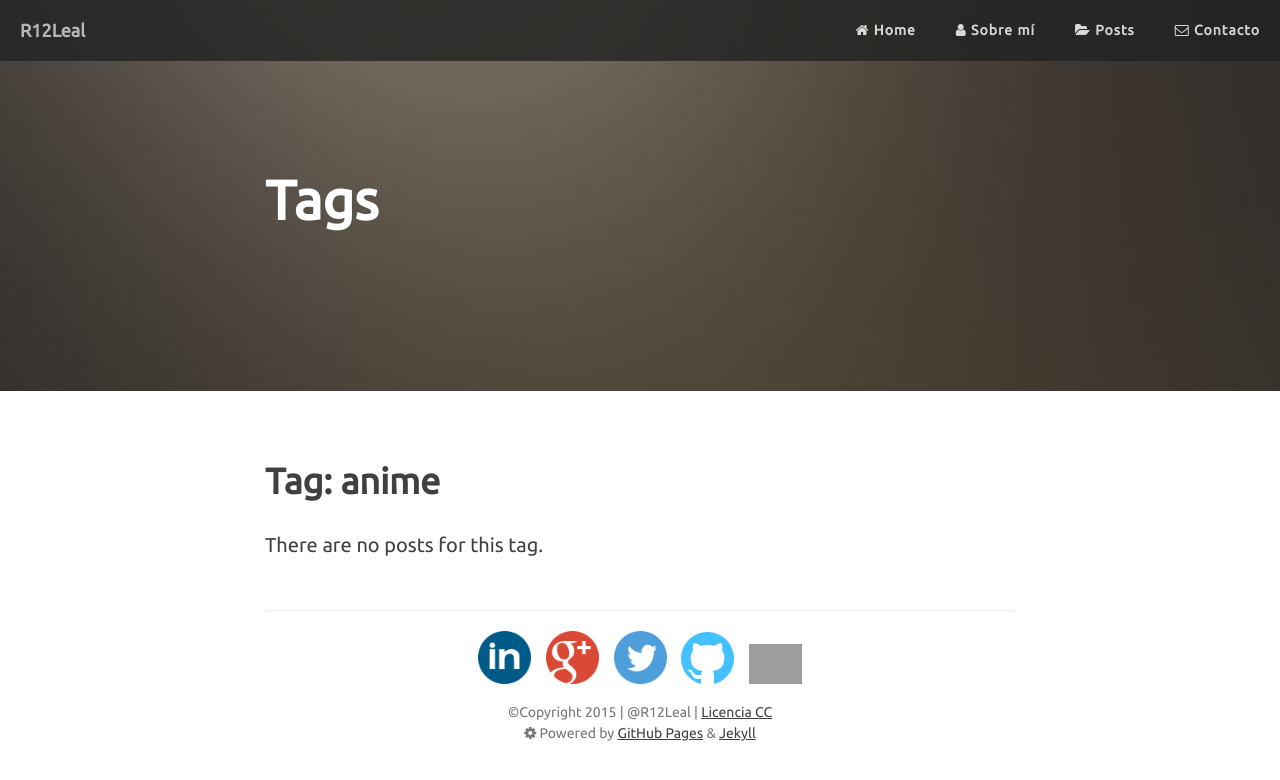
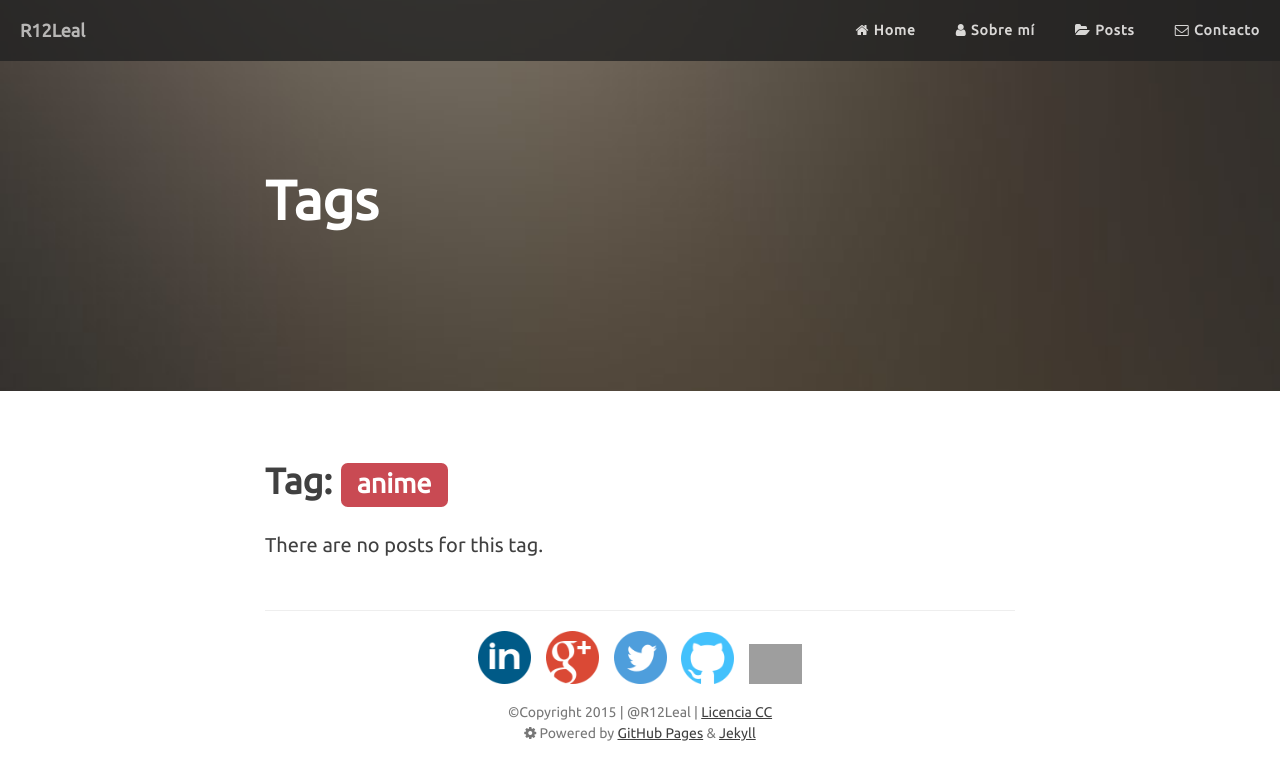
Before and after one commit to R12Leal/R12Leal.github.io, a Jekyll site: the page built from tag/anime.md, in a window 1280 px wide. Shown: the top 780 px of the page. Built offline with Jekyll 4.4.1, drawn with Linux system fonts in a browser that asks for light colours; nearby versions of some CDN libraries; comment, search, counter and statistics services are not loaded.

Commit message:
Update 12/09/2015

```diff
--- a/_layouts/blog_by_tag.html
+++ b/_layouts/blog_by_tag.html
@@ -18,7 +18,7 @@ layout: default
     <div class="container">
         <div class="row">
             <div class="col-lg-8 col-lg-offset-2 col-md-10 col-md-offset-1">
-				<h1>Tag: {{ page.tag }}</h1>
+				<h1>Tag: <span class="label label-default">{{ page.tag }}</span></h1>
 				<div>
 					<p>
 					    {% if site.tags[page.tag] %}
```
